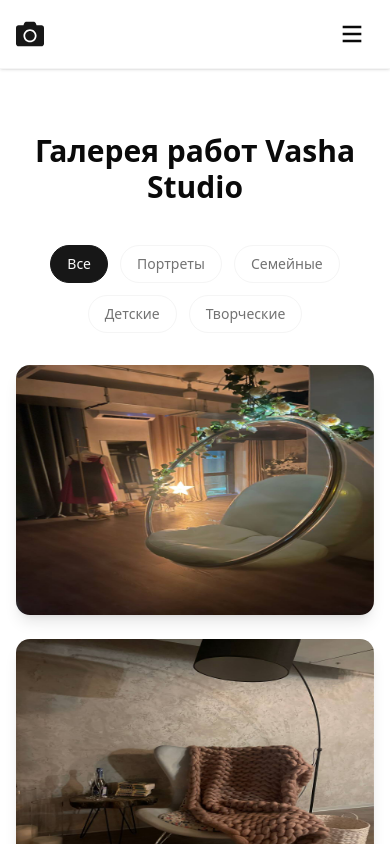
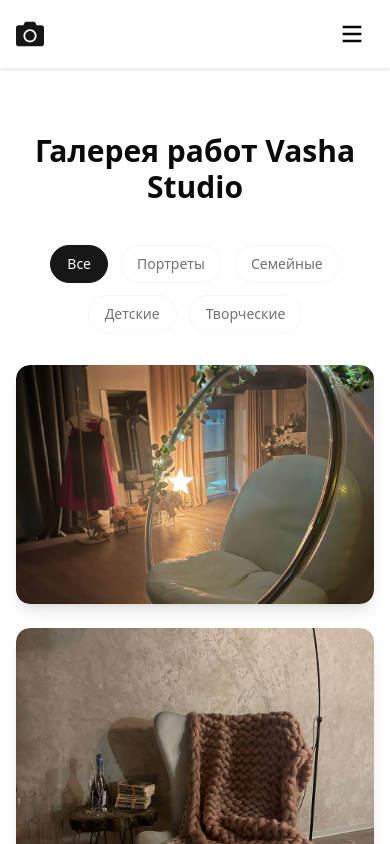
Before and after one commit to k05m0navt/vasha-studio-web-app, a Next.js app: page /gallery in a window 390 px wide. Shown: the top 844 px of the page. Built offline with nearby package versions, Linux system fonts and the light colour scheme.

Commit message:
fix(gallery): prevent image stretching on mobile

```diff
--- a/src/app/gallery/page.tsx
+++ b/src/app/gallery/page.tsx
@@ -117,7 +117,7 @@ export default function GalleryPage() {
                       alt={img.alt}
                       width={900}
                       height={600}
-                      className="w-full h-[250px] sm:h-[300px] md:h-[350px] group-hover:scale-105 transition-transform duration-200 opacity-0 animate-fade-in"
+                      className="w-full aspect-[3/2] object-cover h-auto group-hover:scale-105 transition-transform duration-200 opacity-0 animate-fade-in rounded-xl"
                       priority={idx < 3}
                       loading={idx < 3 ? "eager" : "lazy"}
                     />
```
